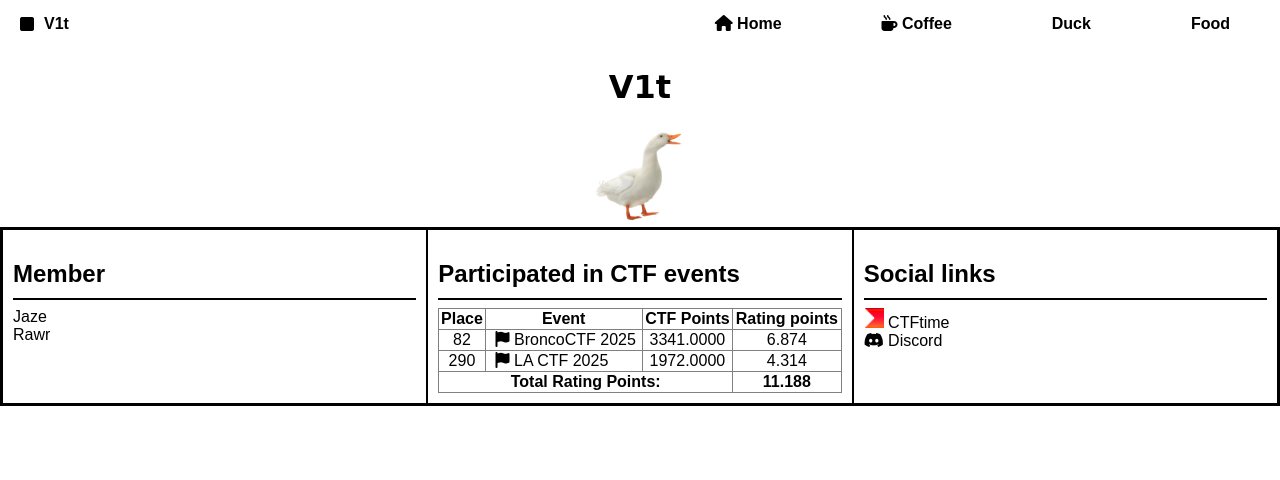
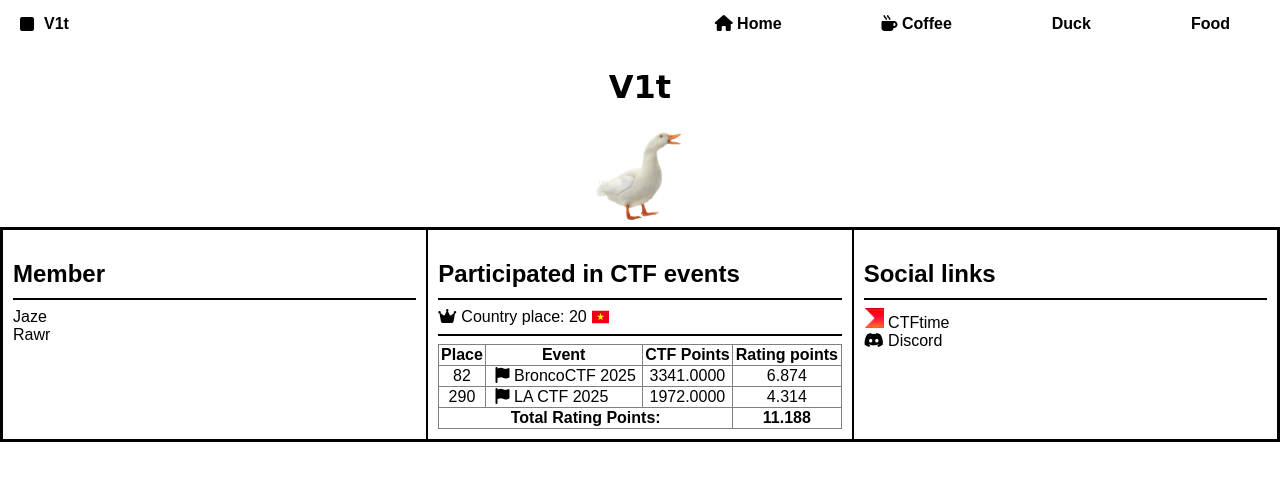
Before and after one commit to xuanlockun/v1t, a plain HTML site: page index.html in a window 1280 px wide. Drawn offline with Linux system fonts and the light colour scheme; a web font is replaced by a local one.

Commit message:
add:ranking

```diff
--- a/index.html
+++ b/index.html
@@ -156,12 +156,11 @@
         <div class="small_container">
             <h2>Participated in CTF events</h2>
             <hr>
-            <!-- <a href="" class="rank" style="display: inline-flex;margin: 0 auto;">
-
-                <p>Country place: 20</p>
-                <img src="img/vn.svg" width="16" height="12" alt="">
+            <a href="https://ctftime.org/stats/VN" style="display: inline-flex;"><i class="fa-solid fa-crown" style="padding-right: 5px;"></i>
+                Country place: 20
+                <img src="img/vn.svg" style="padding-left: 5px;" width="17.6">
             </a>
-            <hr> -->
+            <hr>
             <table border="1" style="width: 100%; border-collapse: collapse;">
                 <thead>
                     <th>Place</th>
```
